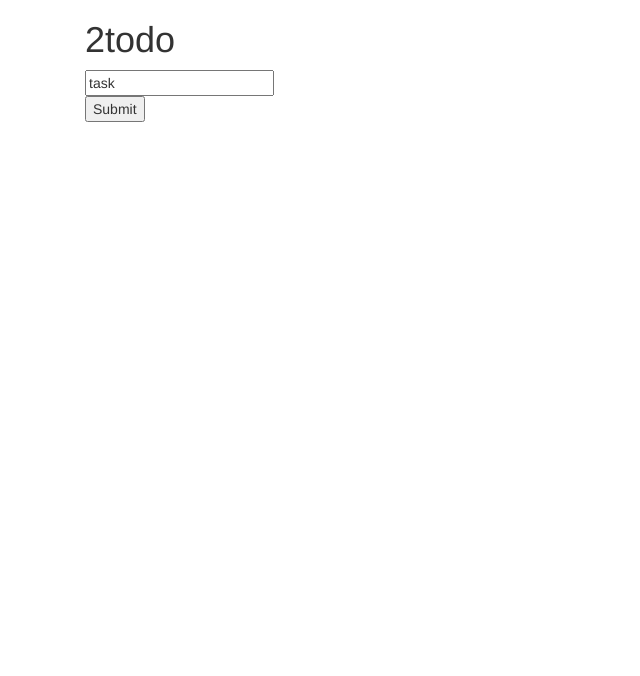
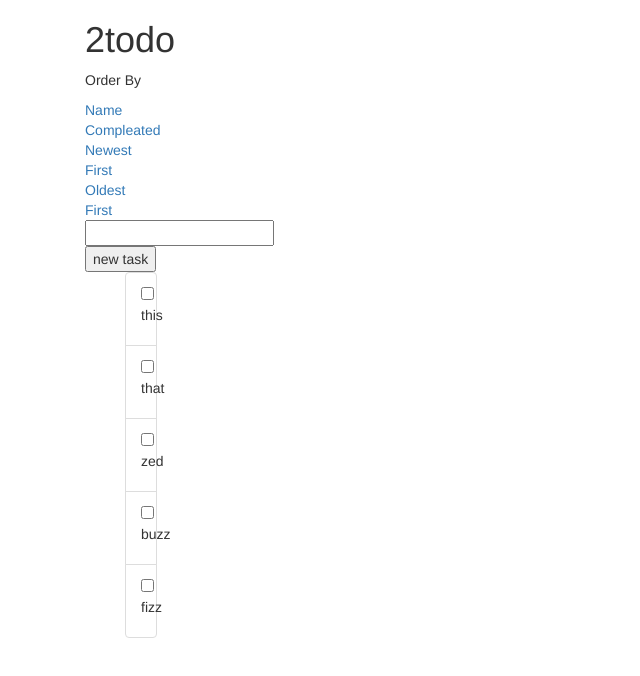
Before and after one commit to KittyGarrison/2todo, a plain HTML site: page index.html in a window 1280 px wide. Shown: the whole page, without its empty margins (0-640 px from the left). Drawn offline with nearby package versions, Linux system fonts and the light colour scheme.

Commit message:
orderBy choices

```diff
--- a/app.js
+++ b/app.js
@@ -7,12 +7,28 @@
     function mainController() {
         vm = this;
 
-        vm.tasks = [];
+        vm.tasks = [
+          {name : "this", isComplete : false, createdOn : 1440446404530},
+          {name : "that", isComplete : false, createdOn : 1440446404540},
+          {name : "zed", isComplete : false, createdOn : 1440446404550},
+          {name : "buzz", isComplete : false, createdOn : 1440446404560},
+          {name : "fizz", isComplete : false, createdOn : 1440446404569}
+        ];
         vm.addTask = addTask;
-        vm.name = "task"
+        vm.orderBy = "";
+        vm.changeOrder = changeOrder;
+        vm.name = "";
 
         function addTask(){
-          vm.tasks.push({name : vm.name, isComplete : false})
+          if (!vm.name) {
+            return
+          };
+          vm.tasks.push({name : vm.name, isComplete : false, createdOn : Date.now()});
+          vm.name = '';
+        }
+
+        function changeOrder(order){
+          vm.orderBy = order;
         }
 
     }
--- a/index.html
+++ b/index.html
@@ -13,14 +13,21 @@
   <body ng-app="2todo" class="container">
     <div class="col-lg-1 col-offset-6 centered" ng-controller="mainController as main">
       <h1>2todo</h1>
+      <form >
+        <p>Order By</p>
+        <a ng-click="main.changeOrder('name')">Name</a><br>
+        <a ng-click="main.changeOrder('-isComplete')">Compleated</a><br>
+        <a ng-click="main.changeOrder('-createdOn')">Newest First</a><br>
+        <a ng-click="main.changeOrder('createdOn')">Oldest First</a><br>
+      </form>
       <form ng-submit="main.addTask()" >
         <input type="text" name="firstname" ng-model="main.name">
-          <input type="submit" value="Submit">
+        <input type="submit" value="new task" placeholder="task">
       </form>
       <ul>
-          <li ng-repeat = "task in main.tasks">
-            <input type="checkbox" ng-model="task.isComplete">
-            <p>{{task.name}} {{task.isComplete}}</p>
+        <li class="list-group-item" ng-repeat = "task in main.tasks | orderBy: main.orderBy">
+          <p><input type="checkbox" ng-model="task.isComplete">
+          {{task.name}}</p>
         </li>
       </ul>
     </div>
```
Lines whose indentation alone changed are shown as unchanged.
